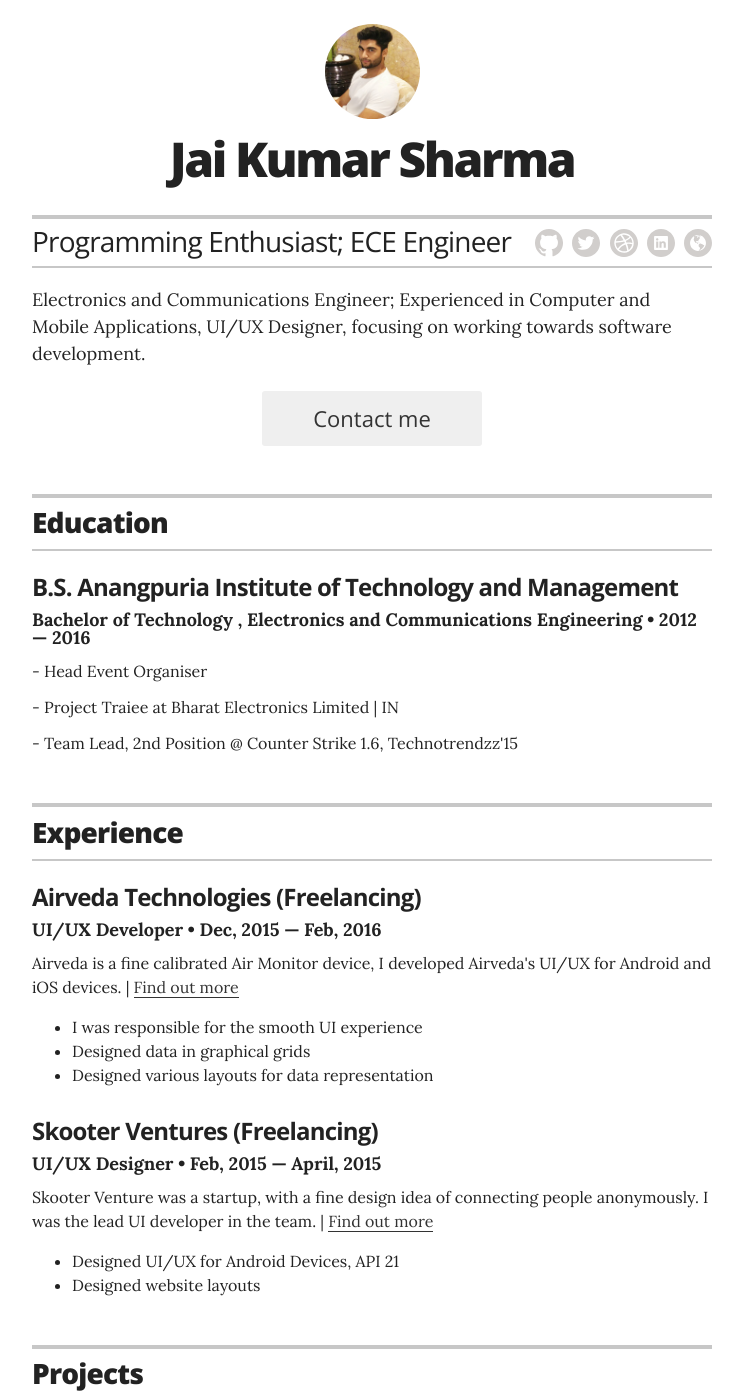
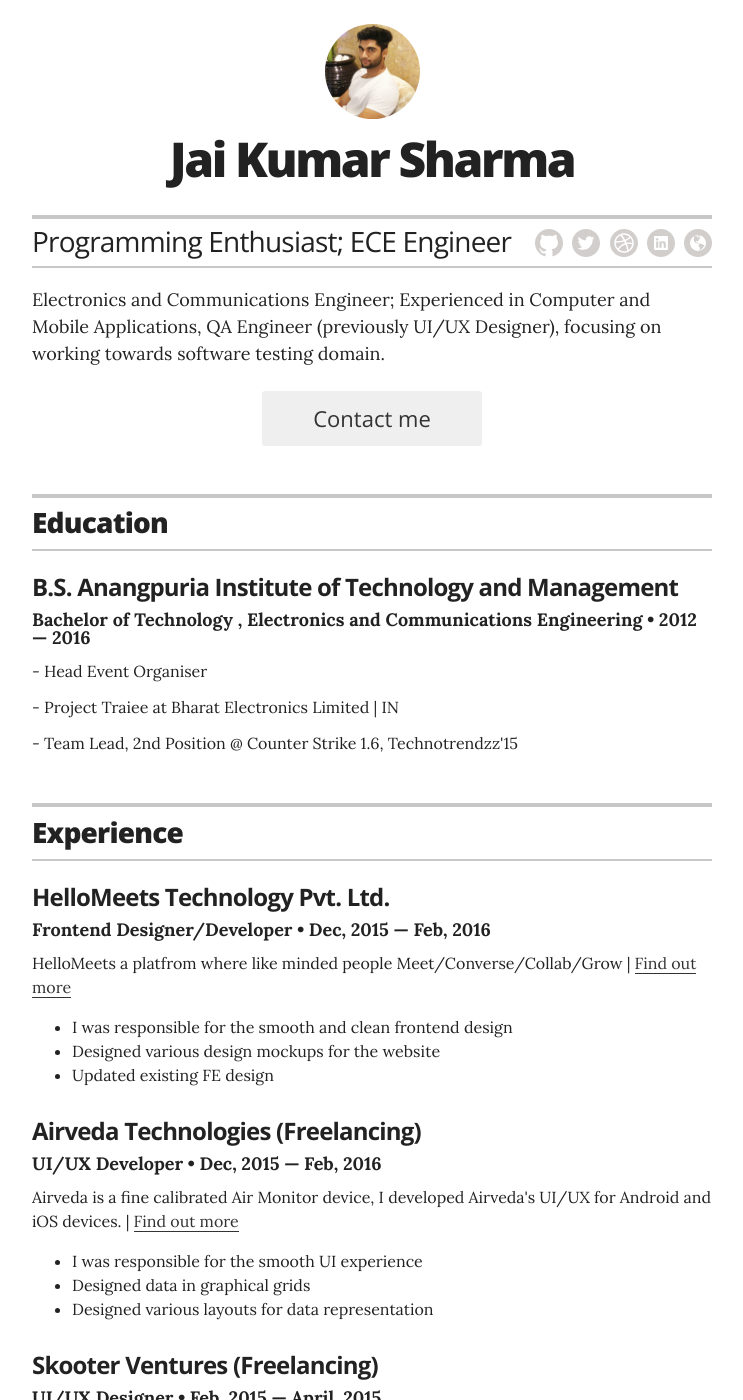
Before and after one commit to ja1sh/jaisharmafps.github.io, a Jekyll site: the page built from index.html, in a window 1280 px wide and 1400 px high. Shown: the whole window, without its empty margins (268-1011 px from the left). Built offline with Jekyll 4.4.1, drawn with Linux system fonts in a browser that asks for light colours; comment, search, counter and statistics services are not loaded.

```diff
--- a/_layouts/resume.html
+++ b/_layouts/resume.html
@@ -27,7 +27,7 @@
         </div>
 
         <div class="executive-summary" itemprop="description">
-          <p>Electronics and Communications Engineer; Experienced in Computer and Mobile Applications, UI/UX Designer, focusing on working towards software development.<p>
+          <p>Electronics and Communications Engineer; Experienced in Computer and Mobile Applications, QA Engineer (previously UI/UX Designer), focusing on working towards software testing domain.<p>
         </div>
 
         {% if site.resume_looking_for_work == 'yes' %}
@@ -67,6 +67,17 @@
         <header class="section-header">
           <h2>Experience</h2>
         </header>
+          <!-- Duplicate these resume-item elements and edit accordingly for each job you want to add here -->
+          <div class="resume-item" itemscope itemprop="worksFor" itemtype="http://schema.org/Organization">
+              <h3 class="resume-item-title" itemprop="name">HelloMeets Technology Pvt. Ltd.</h3>
+              <h4 class="resume-item-details" itemprop="description">Frontend Designer/Developer &bull; Dec, 2015 &mdash; Feb, 2016</h4>
+              <p class="resume-item-copy">HelloMeets a platfrom where like minded people Meet/Converse/Collab/Grow | <a href="https://www.hellomeets.com">Find out more</a></p>
+              <ul class="resume-item-list">
+                  <li>I was responsible for the smooth and clean frontend design</li>
+                  <li>Designed various design mockups for the website</li>
+                  <li>Updated existing FE design</li>
+              </ul>
+          </div><!-- end of resume-item -->
 
         <!-- Duplicate these resume-item elements and edit accordingly for each job you want to add here -->
         <div class="resume-item" itemscope itemprop="worksFor" itemtype="http://schema.org/Organization">
```
